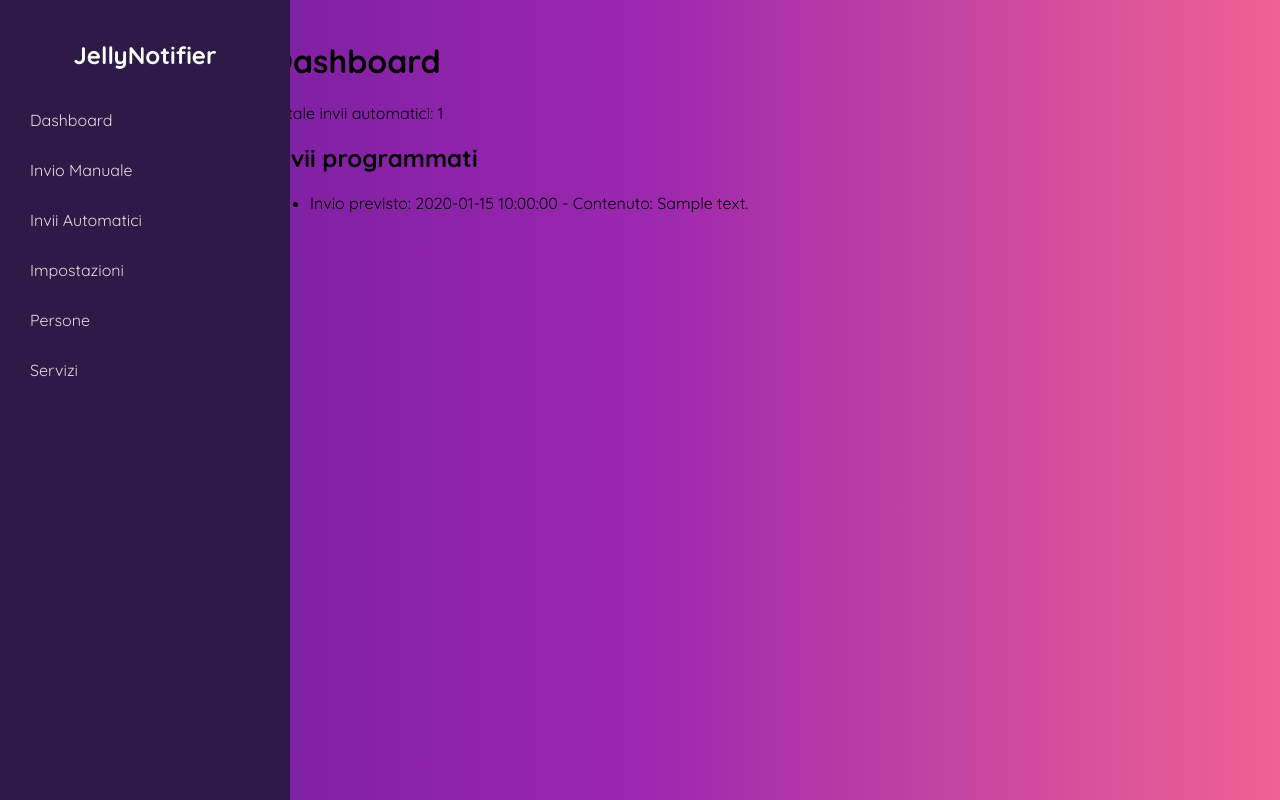
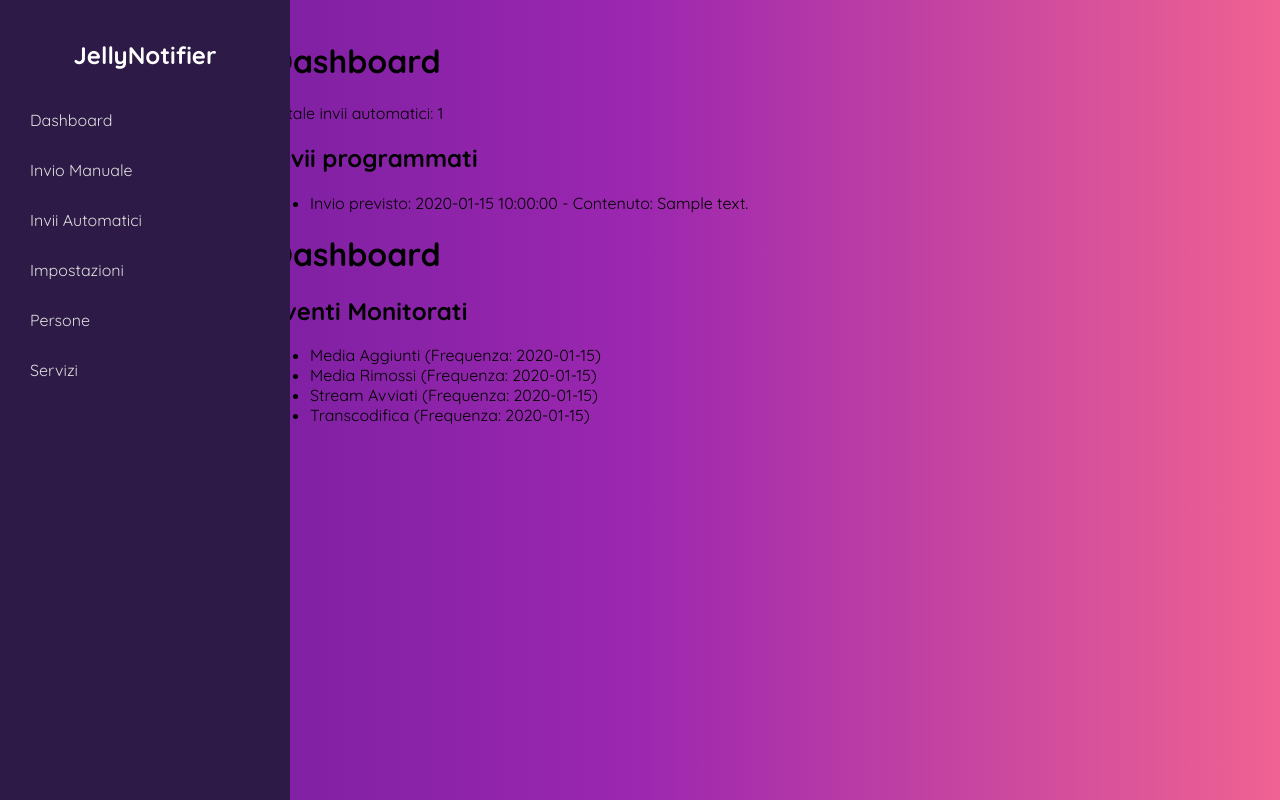
Before and after one commit to iris1801/JellyNotifier, a Flask app: template templates/dashboard.html in a window 1280 px wide. Run offline with Flask 3, Linux system fonts and the light colour scheme; tables that the repository leaves empty hold one stand-in row (values such as "Sample post"); the template is opened without the code that fills it: values that come from a table or form of the project are taken from there, most other values are stand-ins (such as "Sample title", 1, 10 or a date in 2020); parts of the project's set-up code (start-up, migrations or seed data) failed here and were passed over.

Commit message:
Update dashboard.html

```diff
--- a/templates/dashboard.html
+++ b/templates/dashboard.html
@@ -12,4 +12,26 @@
     {% endfor %}
 </ul>
 </div>
+<div class="container">
+    <h1>Dashboard</h1>
+    {% if service %}
+        <h2>Eventi Monitorati</h2>
+        <ul>
+            {% if service.monitor_media_added %}
+                <li>Media Aggiunti (Frequenza: {{ service.media_added_timeframe }})</li>
+            {% endif %}
+            {% if service.monitor_media_removed %}
+                <li>Media Rimossi (Frequenza: {{ service.media_removed_timeframe }})</li>
+            {% endif %}
+            {% if service.monitor_stream_started %}
+                <li>Stream Avviati (Frequenza: {{ service.stream_started_timeframe }})</li>
+            {% endif %}
+            {% if service.monitor_transcoding %}
+                <li>Transcodifica (Frequenza: {{ service.transcoding_timeframe }})</li>
+            {% endif %}
+        </ul>
+    {% else %}
+        <p>Servizio Jellyfin non configurato.</p>
+    {% endif %}
+</div>
 {% endblock %}
```
